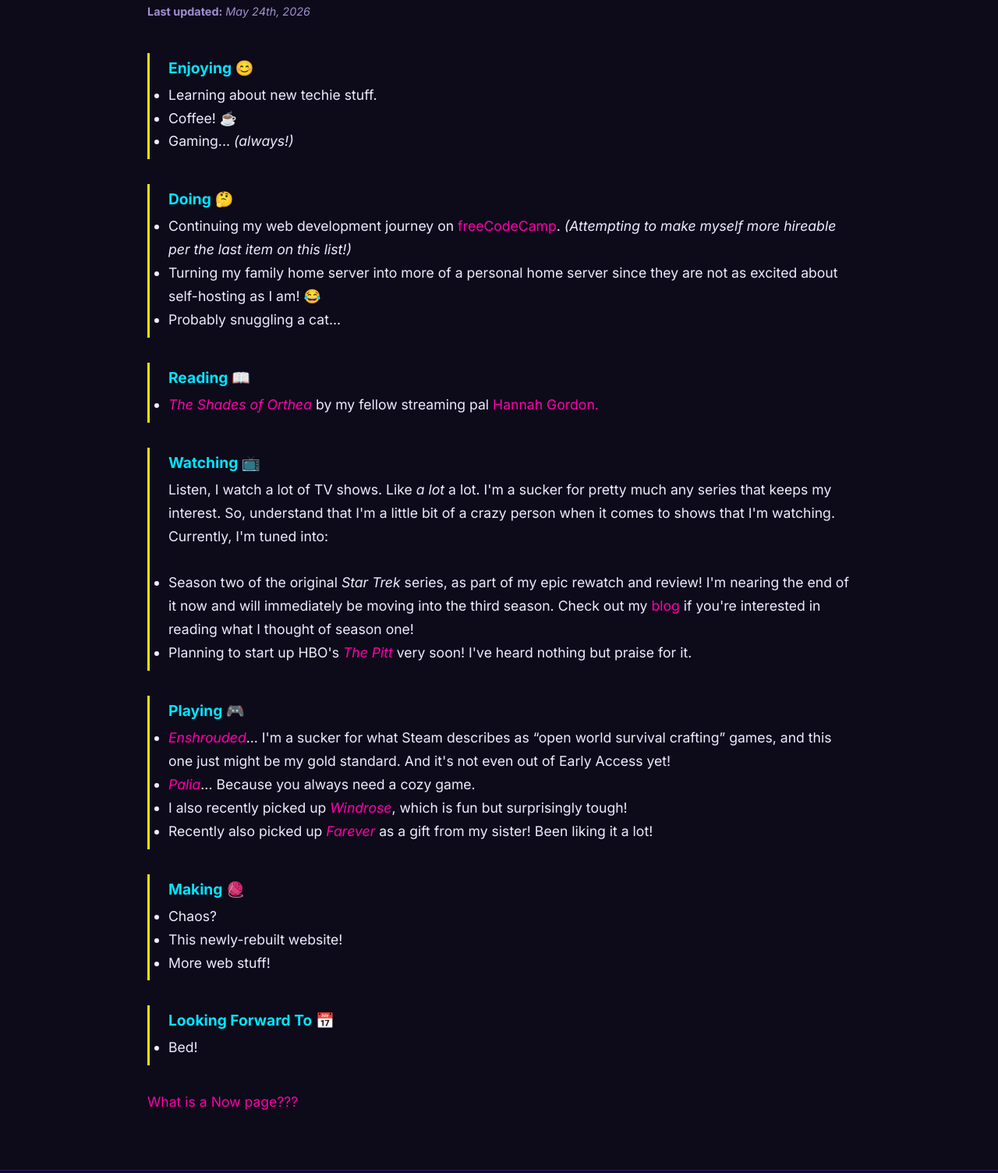
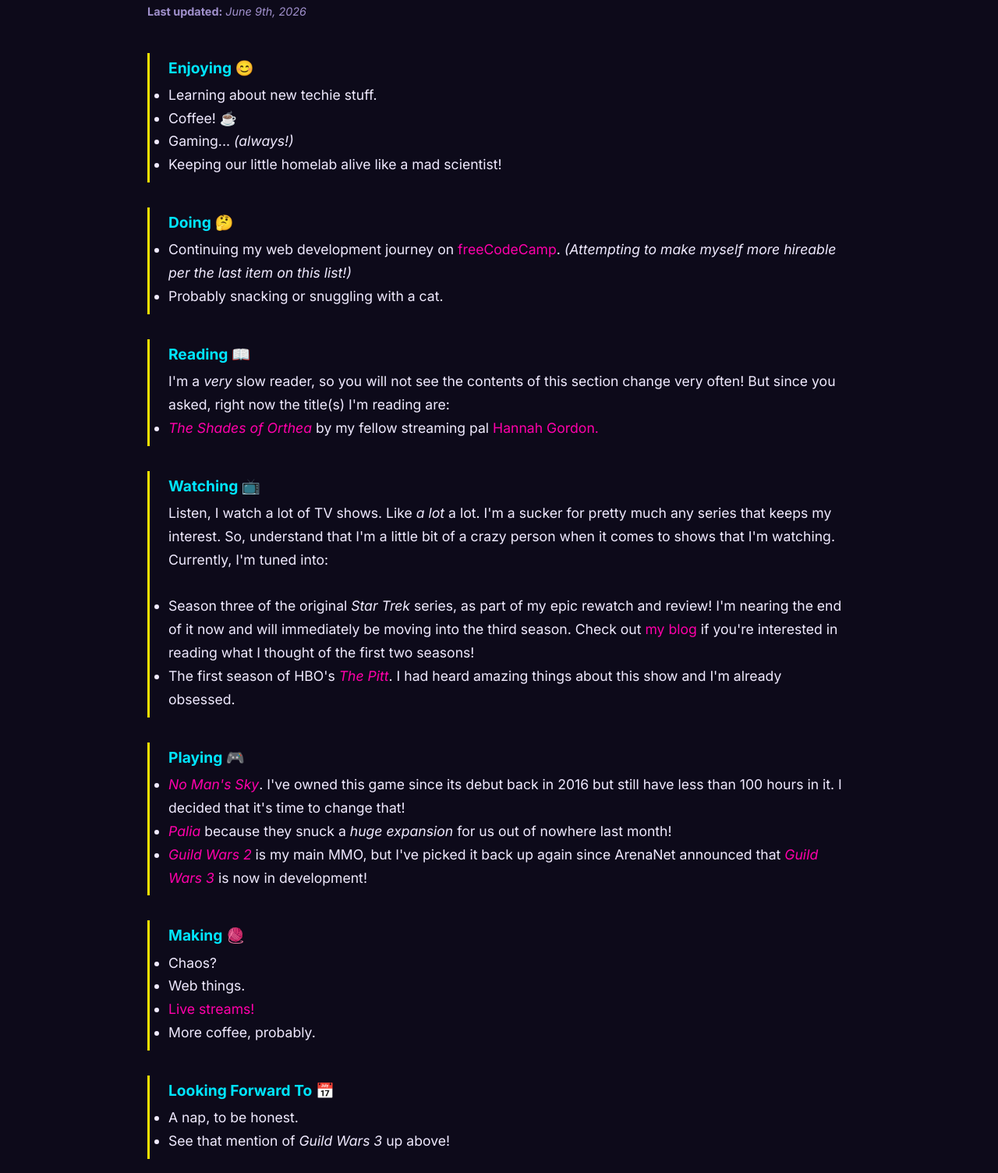
Before and after one commit to jiggyflyjoe/jiggyflyjoe-com, an Astro site: page /now in a window 1280 px wide. Shown: the part 196-1700 px from the top of the page at 78% size. Built offline with nearby package versions, Linux system fonts and the light colour scheme; Astro itself is replaced by a stand-in of ours.

Commit message:
Update to content

```diff
--- a/src/pages/blog.astro
+++ b/src/pages/blog.astro
@@ -5,7 +5,7 @@
 <Layout title="Blog">
     <section class="blog">
         <h1>The <span class="accent"><em>Blog</em></span></h1>
-        <p class="blog-intro">My thoughts on tech, gaming, my cats, and whatever else is on my mind!</p>
+        <p class="blog-intro">My thoughts on tech, gaming, my cats, and whatever else is on my mind! <em>By the way, all opinions are my own and do not represent the opinions of any other people, places, or things!</em></p>
         <div class="post-list" id="pckt-posts">
             <p class="feed-loading">Loading blog posts...</p>
         </div>
--- a/src/pages/index.astro
+++ b/src/pages/index.astro
@@ -8,7 +8,7 @@
 			<h1 class="hero-headline">Hey, I'm <span class="accent"><em>jiggyflyjoe</span></em>! <span class="wave">👋</span> 🛸</h1>
 			<p class="hero-content">You can call me “jiggy” or Joe. “jiggly” is factually incorrect, but still fine. I'm a gamer, content creator, blogger, media enthusiast, web dev in training, and proud cat dad to four furry little guys. 🐾 I play games, self-host things that probably don't need to be self-hosted, and post or make content about all of it. I'm pretty chill until the caffeine kicks in, so stick around and hang out!</p>
 			<div class="hero-links">
-				<a href="/blog" class="btn">Latest Posts</a>
+				<a href="/blog" class="btn">Latest Blog Posts</a>
 				<a href="https://twitch.tv/jiggyflyjoe" class="btn btn-outline" target="_blank">Watch Live <i class="fa-solid fa-circle fa-beat"></i></a>
 			</div>
 		</div>
@@ -22,7 +22,7 @@
 
 	<section class="feed">
   <h2>Latest from <span class="accent">Bluesky</span></h2>
-  <p class="feed-intro">What I've been posting lately.</p>
+  <p class="feed-intro">What I've been posting lately. <em>By the way, all opinions are my own and do not represent the opinions of any other people, places, or things!</em></p>
 
   <div class="feed-list" id="bluesky-feed">
     <p class="feed-loading">Loading posts...</p>
--- a/src/pages/now.astro
+++ b/src/pages/now.astro
@@ -5,25 +5,26 @@
 <Layout title="Now">
     <section class="now">
         <h1>What I'm Doing <span class="accent"><em>Now...</em></span></h1>
-        <p class="updated"><strong>Last updated:</strong> <em>May 24th, 2026</em></p>
+        <p class="updated"><strong>Last updated:</strong> <em>June 9th, 2026</em></p>
         <div class="now-section">
             <h2>Enjoying 😊</h2>
             <ul>
                 <li>Learning about new techie stuff.</li>
                 <li>Coffee! ☕</li>
                 <li>Gaming... <em>(always!)</em></li>
+                <li>Keeping our little homelab alive like a mad scientist!</li>
             </ul>
         </div>
         <div class="now-section">
             <h2>Doing 🤔</h2>
             <ul>
                 <li>Continuing my web development journey on <a href="https://freecodecamp.org" target="_blank">freeCodeCamp</a>. <em>(Attempting to make myself more hireable per the last item on this list!)</em></li>
-                <li>Turning my family home server into more of a personal home server since they are not as excited about self-hosting as I am! 😂</li>
-                <li>Probably snuggling a cat...</li>
+                <li>Probably snacking or snuggling with a cat.</li>
             </ul>
         </div>
         <div class="now-section">
             <h2>Reading 📖</h2>
+            <p>I'm a <em>very</em> slow reader, so you will not see the contents of this section change very often! But since you asked, right now the title(s) I'm reading are:</p>
             <ul>
                 <li><a href="https://www.goodreads.com/book/show/221144756-the-shades-of-orthea" target="_blank"><em>The Shades of Orthea</em></a> by my fellow streaming pal <a href="https://www.thatviolinchick.com/" target="_blank">Hannah Gordon.</a></li>
             </ul>
@@ -32,31 +33,32 @@
             <h2>Watching 📺</h2>
             <p>Listen, I watch a lot of TV shows. Like <em>a lot</em> a lot. I'm a sucker for pretty much any series that keeps my interest. So, understand that I'm a little bit of a crazy person when it comes to shows that I'm watching. Currently, I'm tuned into:</p><br>
             <ul>
-                <li>Season two of the original <em>Star Trek</em> series, as part of my epic rewatch and review! I'm nearing the end of it now and will immediately be moving into the third season. Check out my <a href="https://jiggyflyjoe.com/blog" target="_blank">blog</a> if you're interested in reading what I thought of season one!</li>
-                <li>Planning to start up HBO's <a href="https://www.hbomax.com/shows/pitt-2024/e6e7bad9-d48d-4434-b334-7c651ffc4bdf" target="_blank"><em>The Pitt</em></a> very soon! I've heard nothing but praise for it.</li>
+                <li>Season three of the original <em>Star Trek</em> series, as part of my epic rewatch and review! I'm nearing the end of it now and will immediately be moving into the third season. Check out <a href="https://jiggyflyjoe.com/blog" target="_blank">my blog</a> if you're interested in reading what I thought of the first two seasons!</li>
+                <li>The first season of HBO's <a href="https://www.hbomax.com/shows/pitt-2024/e6e7bad9-d48d-4434-b334-7c651ffc4bdf" target="_blank"><em>The Pitt</em></a>. I had heard amazing things about this show and I'm already obsessed.</li>
             </ul>
         </div>
         <div class="now-section">
             <h2>Playing 🎮</h2>
             <ul>
-                <li><a href="https://enshrouded.com" target="_blank"><em>Enshrouded</em></a>... I'm a sucker for what Steam describes as “open world survival crafting” games, and this one just might be my gold standard. And it's not even out of Early Access yet!</li>
-                <li><a href="https://palia.com" target="_blank"><em>Palia</em></a>... Because you always need a cozy game.</li>
-                <li>I also recently picked up <a href="https://playwindrose.com/" target="_blank"><em>Windrose</em></a>, which is fun but surprisingly tough!</li>
-                <li>Recently also picked up <a href="https://www.farever.org/" target="_blank"><em>Farever</em></a> as a gift from my sister! Been liking it a lot!</li>
+                <li><a href="https://nomanssky.com" target="_blank"><em>No Man's Sky</em></a>. I've owned this game since its debut back in 2016 but still have less than 100 hours in it. I decided that it's time to change that!</li>
+                <li><a href="https://palia.com" target="_blank"><em>Palia</a></em> because they snuck a <em>huge expansion</em> for us out of nowhere last month!</li>
+                <li><a href="https://guildwars2.com" target="_blank"><em>Guild Wars 2</em></a> is my main MMO, but I've picked it back up again since ArenaNet announced that <a href="https://guildwars3.com" target="_blank"><em>Guild Wars 3</em></a> is now in development!</li>
             </ul>
         </div>
         <div class="now-section">
             <h2>Making 🧶</h2>
             <ul>
                 <li>Chaos?</li>
-                <li>This newly-rebuilt website!</li>
-                <li>More web stuff!</li>
+                <li>Web things.</li>
+                <li><a href="https://twitch.tv/jiggyflyjoe" target="_blank">Live streams!</a></li>
+                <li>More coffee, probably.</li>
             </ul>
         </div>
         <div class="now-section">
             <h2>Looking Forward To 📅</h2>
             <ul>
-                <li>Bed!</li>
+                <li>A nap, to be honest.</li>
+                <li>See that mention of <em>Guild Wars 3</em> up above!</li>
             </ul>
         </div>
         <p><a href="https://nownownow.com/about" target="_blank">What is a Now page???</a></p>
```
